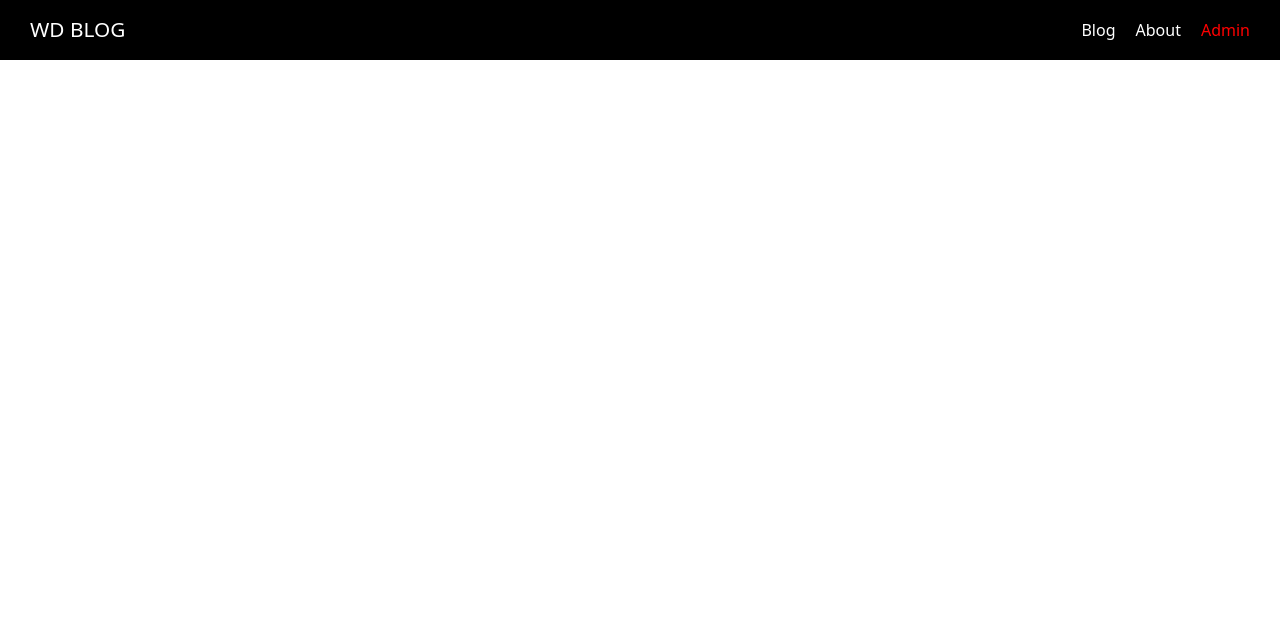
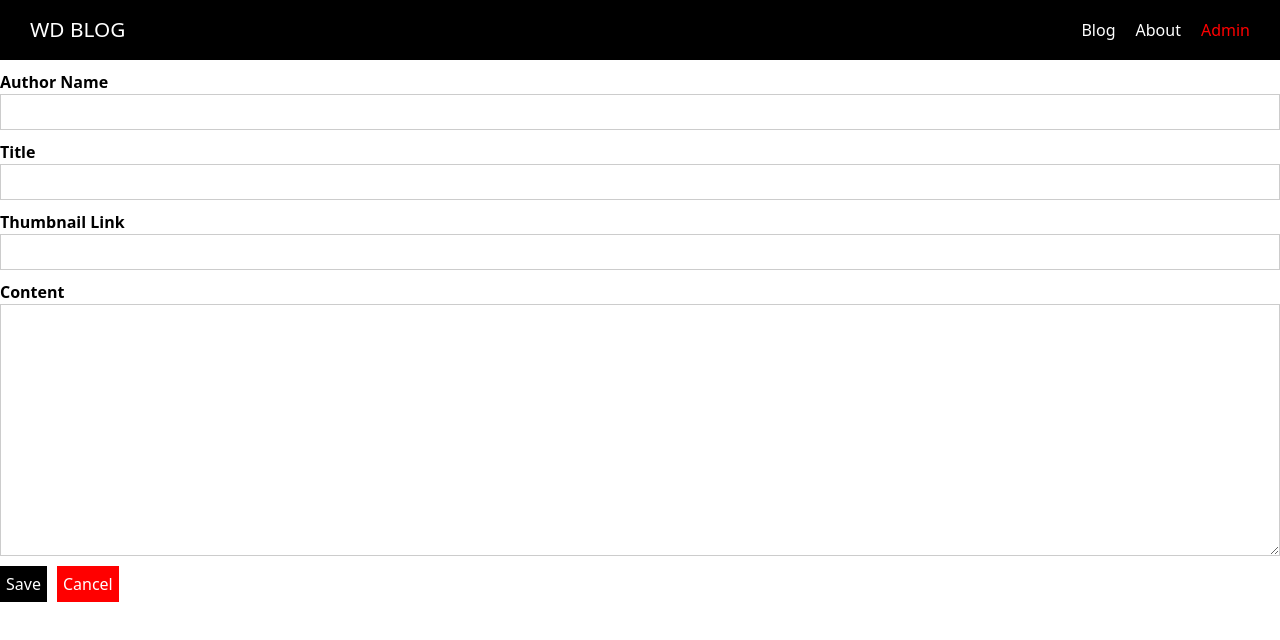
Before and after one commit to yunko1803/vue-practice, a Nuxt app: page /admin/new-post in a window 1280 px wide. Shown: the top 640 px of the page. Built offline with nearby package versions, Linux system fonts and the light colour scheme.

Commit message:
Create new post page

```diff
--- /dev/null
+++ b/components/Ui/AppButton.vue
@@ -0,0 +1,63 @@
+<template>
+  <button
+    class="button"
+    :class="btnStyle"
+    v-bind="$attrs"
+    v-on="$listeners"><slot /></button>
+</template>
+
+<script>
+export default {
+  name: 'AppButton',
+  props: {
+    btnStyle: {
+      type: String,
+      default: ''
+    }
+  }
+}
+</script>
+
+
+<style scoped>
+.button {
+  font: inherit;
+  background-color: black;
+  color: white;
+  padding: 5px;
+  cursor: pointer;
+  border: 1px solid black;
+}
+
+.button:hover,
+.button:active {
+  background-color: rgb(51, 51, 51);
+  border: 1px solid black;
+}
+
+.inverted {
+  background-color: white;
+  color: black;
+  border: 1px solid transparent;
+}
+
+.inverted:hover,
+.inverted:active {
+  color: #ccc;
+  background-color: white;
+  border: 1px solid transparent;
+}
+
+.cancel {
+  background-color: red;
+  color: white;
+  border: 1px solid transparent;
+}
+
+.cancel:hover,
+.cancel:active {
+  background-color: salmon;
+  border: 1px solid transparent;
+  color: white;
+}
+</style>
--- /dev/null
+++ b/components/Ui/AppControlInput.vue
@@ -0,0 +1,58 @@
+<template>
+  <div class="input-control">
+    <label><slot /></label>
+    <input
+      v-if="controlType === 'input'"
+      v-bind="$attrs"
+      :value="value"
+      @input="$emit('input', $event.target.value)">
+    <textarea
+      v-if="controlType === 'textarea'"
+      rows="10"
+      :value="value"
+      @input="$emit('input', $event.target.value)"></textarea>
+  </div>
+</template>
+
+<script>
+export default {
+  name: 'AppInputControl',
+  props: {
+    controlType: {
+      type: String,
+      default: 'input'
+    },
+    value: {
+      type: String,
+      default: ''
+    }
+  }
+}
+</script>
+
+<style scoped>
+.input-control {
+  margin: 10px 0;
+}
+
+.input-control label {
+  display: block;
+  font-weight: bold;
+}
+
+.input-control input,
+.input-control textarea {
+  display: block;
+  width: 100%;
+  box-sizing: border-box;
+  font: inherit;
+  border: 1px solid #ccc;
+  padding: 5px;
+}
+
+.input-control input:focus,
+.input-control textarea:focus {
+  background-color: #eee;
+  outline: none;
+}
+</style>
--- /dev/null
+++ b/pages/admin/index.vue
@@ -0,0 +1,38 @@
+<template>
+  <div class="admin-page">
+    <section class="new-post">
+      <button @click="$router.push('/admin/new-post')">Create Post</button>
+    </section>
+    <section class="existing-posts">
+      <h1>Existing Posts</h1>
+      <PostList />
+    </section>
+  </div>
+</template>
+
+<script lang="ts">
+import Vue from 'vue'
+import PostList from '@/components/Posts/PostList.vue'
+
+export default Vue.extend({
+  components: {
+    PostList
+  }
+})
+</script>
+
+<style scoped>
+.admin-page {
+  padding: 20px;
+}
+
+.new-post {
+  text-align: center;
+  border-bottom: 2px solid #ccc;
+  padding-bottom: 10px;
+}
+
+.existing-posts h1 {
+  text-align: center;
+}
+</style>
--- /dev/null
+++ b/pages/admin/new-post/index.vue
@@ -0,0 +1,70 @@
+<template>
+  <div class="admin-new-post-page">
+    <section class="new-post-form">
+      <form @submit.prevent="onSave">
+        <AppControlInput v-model="editedPost.author">Author Name</AppControlInput>
+
+        <AppControlInput v-model="editedPost.title">Title</AppControlInput>
+
+        <AppControlInput v-model="editedPost.thumbnailLink">Thumbnail Link</AppControlInput>
+
+        <AppControlInput
+          control-type="textarea"
+          v-model="editedPost.content"
+        >
+          Content
+        </AppControlInput>
+
+        <AppButton type="submit">
+          Save
+        </AppButton>
+
+        <AppButton
+          type="button"
+          style="margin-left: 10px"
+          btn-style="cancel"
+          @click="onCancel"
+        >
+          Cancel
+        </AppButton>
+      </form>
+    </section>
+  </div>
+</template>
+
+<script lang="ts">
+import Vue from 'vue'
+import AppButton from '@/components/Ui/AppButton.vue'
+import AppControlInput from '@/components/Ui/AppControlInput.vue'
+
+export default Vue.extend({
+  data() {
+    return {
+      editedPost: {
+        author: '',
+        title: '',
+        thumbnailLink: '',
+        content: '',
+      }
+    }
+  },
+
+  components: {
+    AppButton,
+    AppControlInput
+  },
+
+  methods: {
+    onCancel() {
+      this.$router.push('/admin');
+    },
+
+    onSave() {
+      console.log(this.editedPost);
+    }
+  }
+})
+</script>
+
+<style scoped>
+</style>
```
Also changed, not shown: pages/admin/_postId/index.vue (added), pages/admin/auth/index.vue (added).
